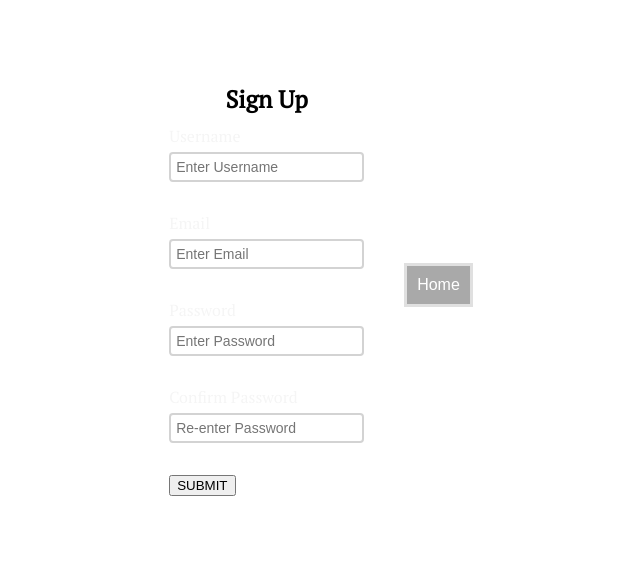
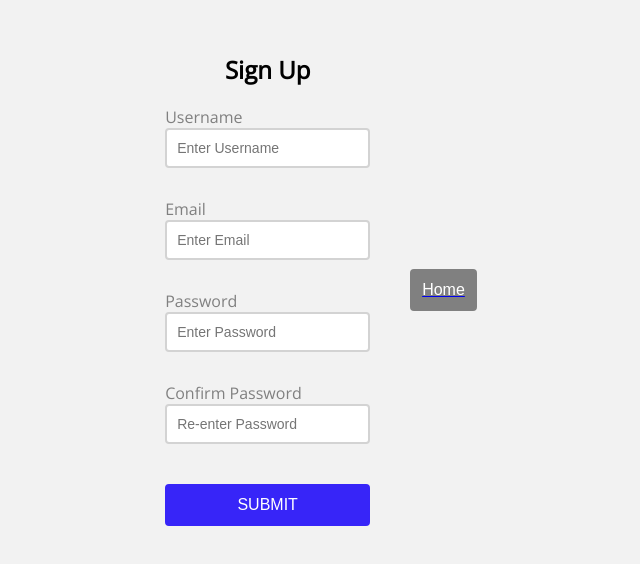
Before and after one commit to theali18/Axiom-Batch-2-Module-A, a plain HTML site: page project1/index.html in a window 1280 px wide. Shown: the part 120-684 px from the top of the page, without its empty margins (339-979 px from the left). Drawn offline with nearby package versions, Linux system fonts and the light colour scheme.

Commit message:
styel changes

```diff
--- a/project1/style.css
+++ b/project1/style.css
@@ -1,97 +1,102 @@
-@import url('https://fonts.googleapis.com/css2?family=PT+Serif&display=swap');
+@import url('https://fonts.googleapis.com/css2?family=Open+Sans:ital@0;1&display=swap');
 
-:root{
-    --success-color:limegreen;
+:root {
+    --success-color: limegreen;
     --error-color: orangered;
 }
-* {
+
+*{
     box-sizing: border-box;
 }
-body{
-    background-color: white;
-    font-family: 'PT Serif', serif;
+
+body {
+    background-color: hsl(0, 0%, 50%, 0.1);
+    font-family: 'Open Sans', sans-serif;
     display: flex;
     align-items: center;
     justify-content: center;
     min-height: 100vh;
     margin: 0;
 }
-.container{
-    background-color:rgb(14, 14, 126);
-    color: white;
+
+.container {
+    background-color: white;
     border-radius: 5px;
-    box-shadow: 0 2px 10px rgba(0,0,0, 0.4);
+    box-shadow: 0 2px 10px rgba(0,0,0,0.4);
     width: 450px;
-    padding: 4px;
 }
-h2{
-    text-align: center;
-    margin-bottom: 10px;
+
+h2 {
+     text-align: center;
+     margin-bottom: 20px;
 }
-.form{
+
+.form {
     padding: 30px 40px;
+
 }
-.form-control{
+.form-control {
     margin-bottom: 10px;
     padding-bottom: 20px;
     position: relative;
 }
-.form-control label{
-    color:whitesmoke;
+
+.form-control label {
+    color: gray;
     display: block;
-    margin-bottom: 5px;
 }
+
 .form-control input{
     border: 2px solid lightgray;
     border-radius: 4px;
     display: block;
     width: 100%;
-    padding: 5px;
+    padding: 10px;
     font-size: 14px;
 }
-.form-control input:focus{
+
+.form-control input:focus {
     outline: 0;
-    border-color: grey;
+    border-color: gray;
 }
+.form-control.error input {
+    border-color: var(--success-color);
+}
+.form-control.success input {
+    border-color: var(--error-color);
+}
+
 .form-control small{
     color: var(--error-color);
     position: absolute;
     bottom: 0;
-    left: 0;
+    left: 0%;
     visibility: hidden;
-}
-.form-control.success input{
-    border-color: var(--success-color)
-}
-.form-control.error input{
-    border-color: var(--error-color);
 }
 .form-control.error small{
     visibility: visible;
 }
-button.submit{
+.form button{
     cursor: pointer;
-    background-color:rgb(139, 139, 219);
-    border: 3px solid rgba(182, 182, 252, 0.726) ;
+    background-color: #3725f8;
+    border: 2px solid #3725f8;
+    border-radius: 4px;
     color: white;
     display: block;
     font-size: 16px;
     padding: 10px;
-    margin-top: 15px;
+    margin-top: 20px;
     width: 100%;
 }
-button.home{
+.home{
     cursor: pointer;
-    background-color: darkgray;
-    border: 3px solid rgba(255, 255, 255, 0.644) ;
+    background-color: gray;
+    border: 2px solid gray;
+    border-radius: 4px;
     color: white;
     display: block;
     font-size: 16px;
     padding: 10px;
-    margin-top: 10px;
-    margin-bottom: 0px;
+    margin-top: 20px;
     width: 100%;
 }
-a{
-    text-decoration: none;
-}
```
